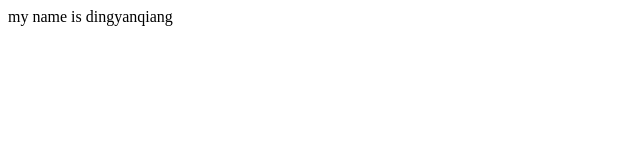
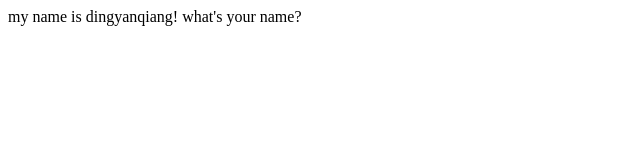
Before and after one commit to dingyanqiang/Helloworld, a plain HTML site: page index.html in a window 1280 px wide. Shown: the whole page, without its empty margins (0-640 px from the left). Drawn offline with Linux system fonts and the light colour scheme.

Commit message:
add test

```diff
--- a/index.html
+++ b/index.html
@@ -4,6 +4,6 @@
 		<title>dingyanqiang</title>
 	</head>
 	<body>
-		<div>my name is dingyanqiang</div>
+		<div>my name is dingyanqiang! what's your name? </div>
 	</body>
 </html>
```
